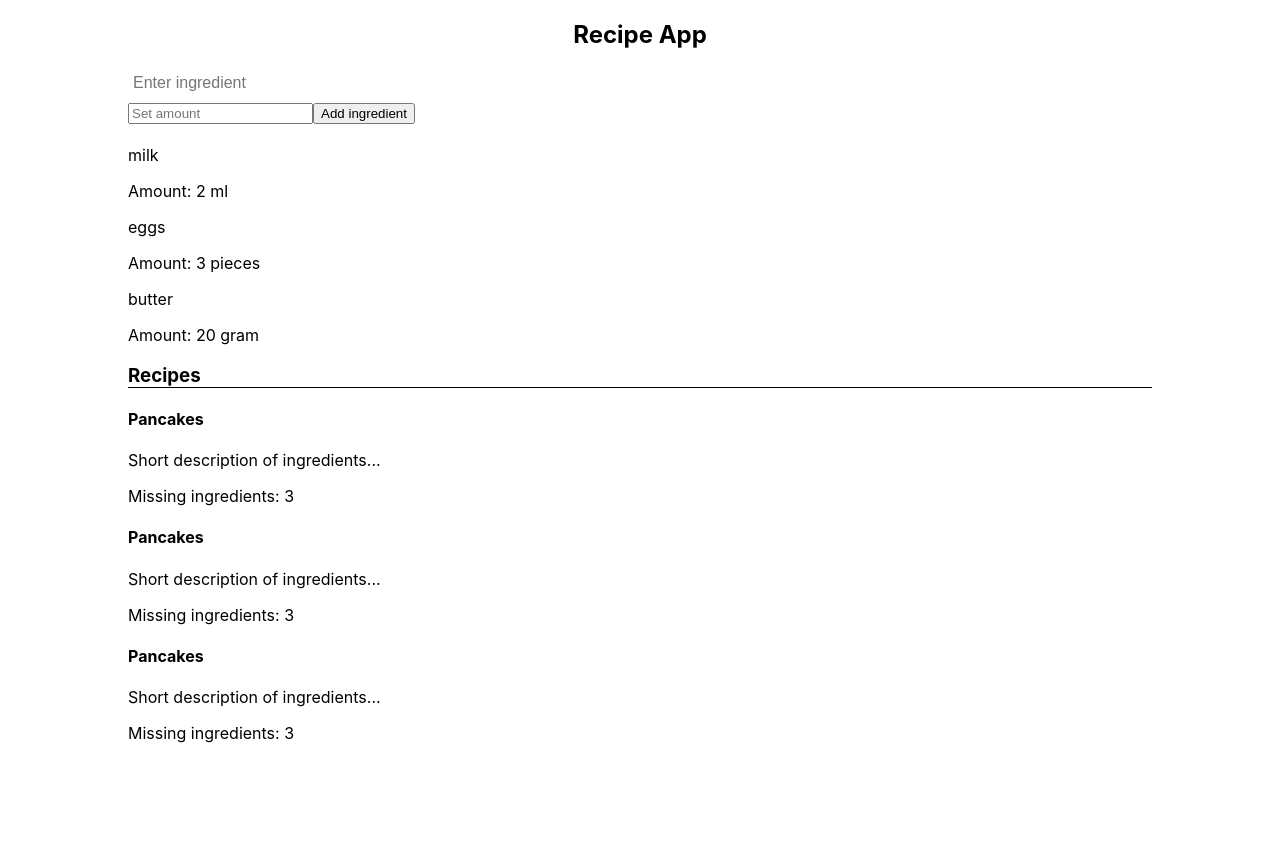
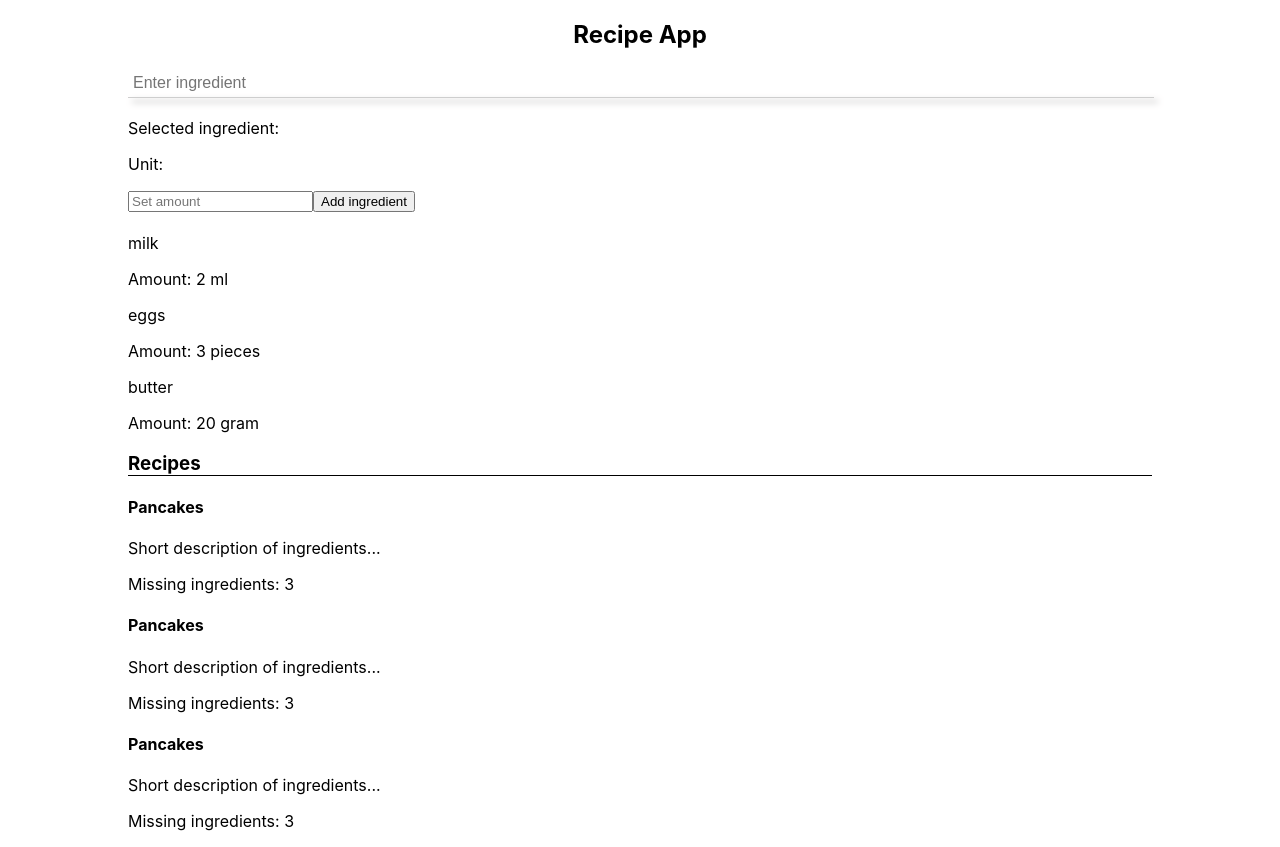
Before and after one commit to Amanej/recipe-react-app, a React (Create React App) app: page / in a window 1280 px wide. Before the commit the page ends 800 px from the top, so only its background shows below. Built offline with nearby package versions, Linux system fonts and the light colour scheme.

Commit message:
Adding add ingredient ui and functionality

```diff
--- a/src/App.js
+++ b/src/App.js
@@ -22,8 +22,30 @@ class App extends Component {
       }
     ],
     ingredients: [
-      'milk','eggs','butter','apple','orange', 'onion', 'asparagus', 'baking-powder', 'broccoli', 'chocolate', 'coconut-milk', 'coffee', 'creme-fraiche', 'eggs', 'flour', 'lettuce', 'lime', 'mushrooms', 'pepper', 'prawn', 'sugar', 'tomatoes', 'vanilla', 'water'
-    ],
+      {"name":"milk","amount":null,"unit":"pieces"},
+      {"name":"eggs","amount":null,"unit":"pieces"},
+      {"name":"butter","amount":null,"unit":"pieces"},
+      {"name":"apple","amount":null,"unit":"pieces"},
+      {"name":"orange","amount":null,"unit":"pieces"},
+      {"name":"onion","amount":null,"unit":"pieces"},
+      {"name":"asparagus","amount":null,"unit":"pieces"},
+      {"name":"baking-powder","amount":null,"unit":"pieces"},
+      {"name":"broccoli","amount":null,"unit":"pieces"},
+      {"name":"chocolate","amount":null,"unit":"pieces"},
+      {"name":"coconut-milk","amount":null,"unit":"pieces"},
+      {"name":"coffee","amount":null,"unit":"pieces"},
+      {"name":"creme-fraiche","amount":null,"unit":"pieces"},
+      {"name":"eggs","amount":null,"unit":"pieces"},
+      {"name":"flour","amount":null,"unit":"pieces"},
+      {"name":"lettuce","amount":null,"unit":"pieces"},
+      {"name":"lime","amount":null,"unit":"pieces"},
+      {"name":"mushrooms","amount":null,"unit":"pieces"},
+      {"name":"pepper","amount":null,"unit":"pieces"},
+      {"name":"prawn","amount":null,"unit":"pieces"},
+      {"name":"sugar","amount":null,"unit":"pieces"},
+      {"name":"tomatoes","amount":null,"unit":"pieces"},
+      {"name":"vanilla","amount":null,"unit":"pieces"},
+      {"name":"water","amount":null,"unit":"pieces"}],
     myIngredients: [
       {
         name: 'milk',
--- a/src/components/Atoms/Suggestion.jsx
+++ b/src/components/Atoms/Suggestion.jsx
@@ -4,11 +4,21 @@ import styled from 'styled-components'
 const SuggestionBtn = styled.span`
     width: 100%;
     display: block;
+    cursor: pointer;
+    padding: 5px;
 `
 
 const suggestion = (props) => {
+    console.log(props)
     return (
-        <SuggestionBtn>{props.ingredient}</SuggestionBtn>
+        <SuggestionBtn
+            onClick={e => {
+                console.log(e.target.innerText);
+                // Add to selected
+                console.log(props.ingredient)
+                props.selectIngredient(props.ingredient);
+            }}
+        >{props.ingredient.name}</SuggestionBtn>
     )
 }
 
--- /dev/null
+++ b/src/components/Molecules/Suggestions.jsx
@@ -0,0 +1,47 @@
+import React from 'react';
+import styled from 'styled-components'
+import Suggestion from './../Atoms/Suggestion.jsx'
+
+const SuggestionContainer = (props) => {
+    console.log(props.show);
+    return (
+        <Suggestions style={
+            {
+                'height':props.height,
+                'margin': 0,
+                'padding': 0
+            }
+        }>
+            {props.ingredients.map((ingredient,i) => {
+                return (
+                    <Suggestion
+                        ingredient={ingredient}
+                        key={i}
+                        selectIngredient={props.selectIngredient}
+                    />
+                )
+
+            })}
+        </Suggestions>
+    )
+}
+
+const Suggestions = styled.div`
+    margin: auto;
+    font-size: 16px;
+    padding: 5px;
+    position: absolute;
+    background: white;
+    max-height: 200px;
+    overflow: hidden;
+    overflow-y: scroll;
+    transition: 1.2s;
+    border-bottom: 1px solid;
+    border-left: 1px solid;
+    border-right: 1px solid;
+    border-color: #cecece;
+    box-shadow: 4px 4px 6px #827e7e;
+    width: 80%;
+`
+
+export default SuggestionContainer
--- a/src/components/Organisms/Ingredients/AddIngredient.jsx
+++ b/src/components/Organisms/Ingredients/AddIngredient.jsx
@@ -1,6 +1,7 @@
 import React from 'react';
 import styled from 'styled-components'
-import Suggestion from './../../Atoms/Suggestion.jsx'
+//import Suggestion from './../../Atoms/Suggestion.jsx'
+import Suggestions from './../../Molecules/Suggestions.jsx'
 
 const AddIngredientHolder = styled.div`
     text-align: left;
@@ -19,19 +20,6 @@ const SearchInput = styled.input`
     border: none;
 `
 
-const Suggestions = styled.div`
-    width: 100%;
-    margin: auto;
-    font-size: 16px;
-    padding: 5px;
-    border-none;
-    position: absolute;
-    background: white;
-    max-height: 200px;
-    overflow: hidden;
-    overflow-y: scroll;
-`
-
 const AmountHolder = styled.div`
     width: 80%;
     margin: auto;
@@ -43,7 +31,27 @@ const AmountHolder = styled.div`
 
 class AddIngredient extends React.Component {
     state = {
-        searchActive: false
+        searchActive: 'none', //true,
+        height: '0', //true,
+        selectedIngredient: null,
+        amount: 0
+    }
+
+    selectIngredient = (v) => {
+        console.log(v);
+        console.log(this.state.searchActive)
+        this.setState({
+            selectedIngredient: v,
+            searchActive: 'none',
+            height: '0'
+        })
+    }
+
+    addIngredient = () => {
+        console.log(this.state.selectedIngredient);
+        let selectedIngredient = this.state.selectedIngredient;
+        selectedIngredient.amount = this.state.amount;
+        console.log("Add ingredient to myIngredients ",selectedIngredient);
     }
 
     render () {
@@ -56,6 +64,7 @@ class AddIngredient extends React.Component {
                             if(e.keyCode === 13) {
                                 console.log(e.target.value);
                                 // Add to state
+                                    this.selectIngredient(e.target.value)
                                     // Clear input
                             } else {
                                 // organize suggestions by match with query
@@ -63,25 +72,39 @@ class AddIngredient extends React.Component {
                         }}
                         onFocus={e => {
                             this.setState({
-                                searchActive: true
+                                searchActive: 'block', //true
+                                height: '200px'
                             })
                         }}
                         onBlur={e => {
                             this.setState({
-                                searchActive: false
+                                searchActive: 'none', //false
+                                height: '0'
                             })
-                        }} />
-                    {this.state.searchActive &&
-                        <Suggestions>
-                            {this.props.ingredients.map((ingredient,i) => {
-                                return <Suggestion ingredient={ingredient} key={i} />
-                            })}
-                        </Suggestions>
-                    }
+                        }}
+                    />
+                    <Suggestions
+                        height={this.state.height}
+                        show={this.state.searchActive}
+                        ingredients={this.props.ingredients}
+                        selectIngredient={this.selectIngredient}
+                    />
                 </SearchContainer>
                 <AmountHolder>
-                    <input type="text" name="amount" className="amount" placeholder="Set amount" />
-                    <button className="add">Add ingredient</button>
+                    <p>Selected ingredient: {this.state.selectedIngredient && this.state.selectedIngredient.name}</p>
+                    <p>Unit: {this.state.selectedIngredient && this.state.selectedIngredient.unit}</p>
+                    <input
+                        type="text"
+                        name="amount"
+                        className="amount"
+                        placeholder="Set amount"
+                        onChange={e => {
+                            this.setState({
+                                amount: e.target.value
+                            })
+                        }}
+                     />
+                    <button className="add" onClick={this.addIngredient}>Add ingredient</button>
                 </AmountHolder>
             </AddIngredientHolder>
         )
```
